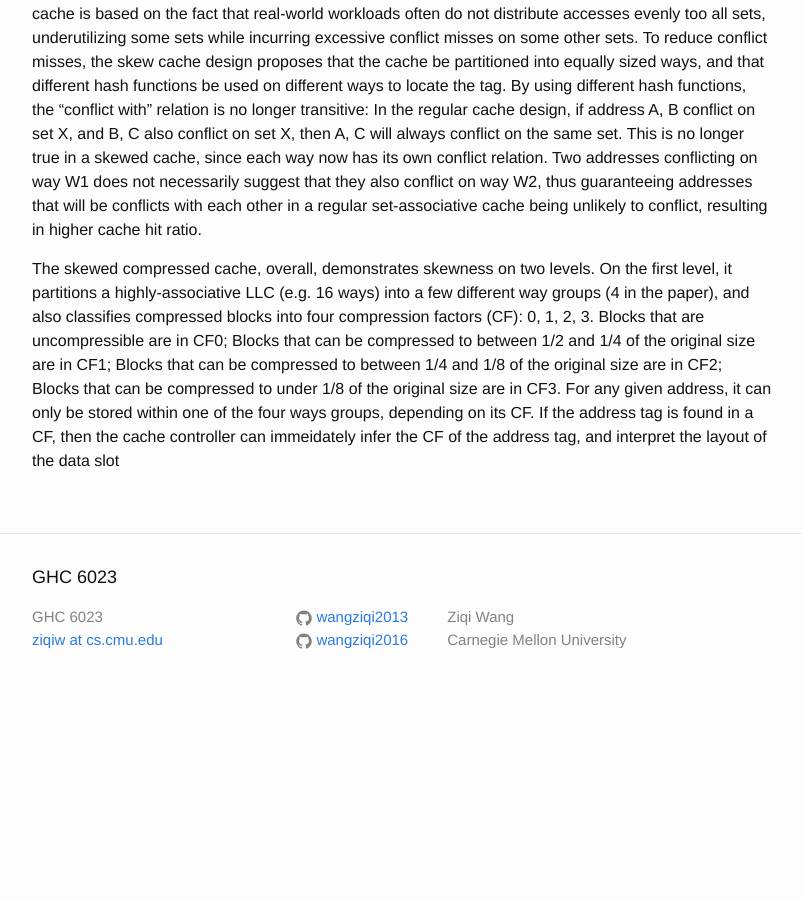
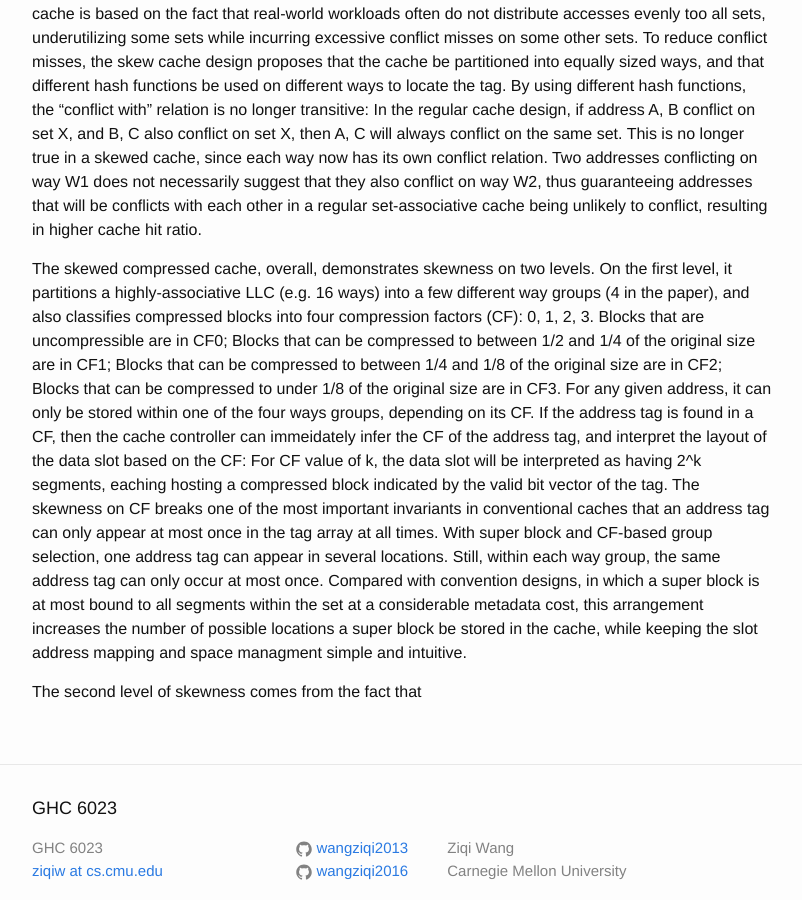
Before and after one commit to wangziqi2013/wangziqi2013.github.io, a Jekyll site: the page built from _posts/2020-06-13-skewed-compressed-cache.markdown, in a window 1280 px wide and 900 px high, scrolled down 1429 px. Shown: the whole window, without its empty margins (238-1040 px from the left). Built offline with Jekyll 4.4.1, drawn with Linux system fonts in a browser that asks for light colours; before the commit the page ends 2140 px from its top, so only the background shows below that.

Commit message:
Adding comparison

```diff
--- a/_posts/2020-06-13-skewed-compressed-cache.markdown
+++ b/_posts/2020-06-13-skewed-compressed-cache.markdown
@@ -67,4 +67,15 @@ blocks into four compression factors (CF): 0, 1, 2, 3. Blocks that are uncompres
 to between 1/2 and 1/4 of the original size are in CF1; Blocks that can be compressed to between 1/4 and 1/8 of the original
 size are in CF2; Blocks that can be compressed to under 1/8 of the original size are in CF3. For any given address,
 it can only be stored within one of the four ways groups, depending on its CF. If the address tag is found in a CF,
-then the cache controller can immeidately infer the CF of the address tag, and interpret the layout of the data slot
+then the cache controller can immeidately infer the CF of the address tag, and interpret the layout of the data slot based
+on the CF: For CF value of k, the data slot will be interpreted as having 2^k segments, eaching hosting a compressed
+block indicated by the valid bit vector of the tag.
+The skewness on CF breaks one of the most important invariants in conventional caches that an address tag can
+only appear at most once in the tag array at all times.
+With super block and CF-based group selection, one address tag can appear in several locations. Still, within each way group,
+the same address tag can only occur at most once.
+Compared with convention designs, in which a super block is at most bound to all segments within the set at a considerable
+metadata cost, this arrangement increases the number of possible locations a super block be stored in the cache, while
+keeping the slot address mapping and space managment simple and intuitive.
+
+The second level of skewness comes from the fact that
```
